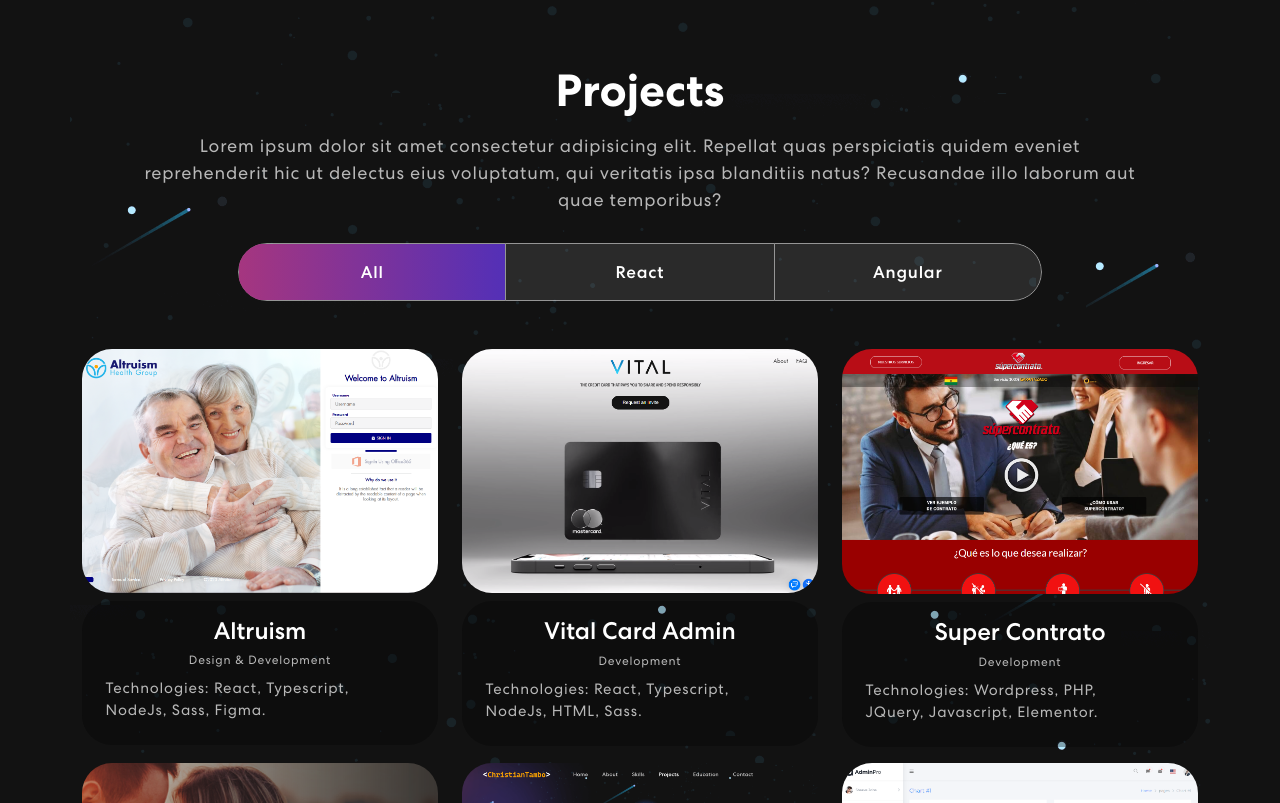
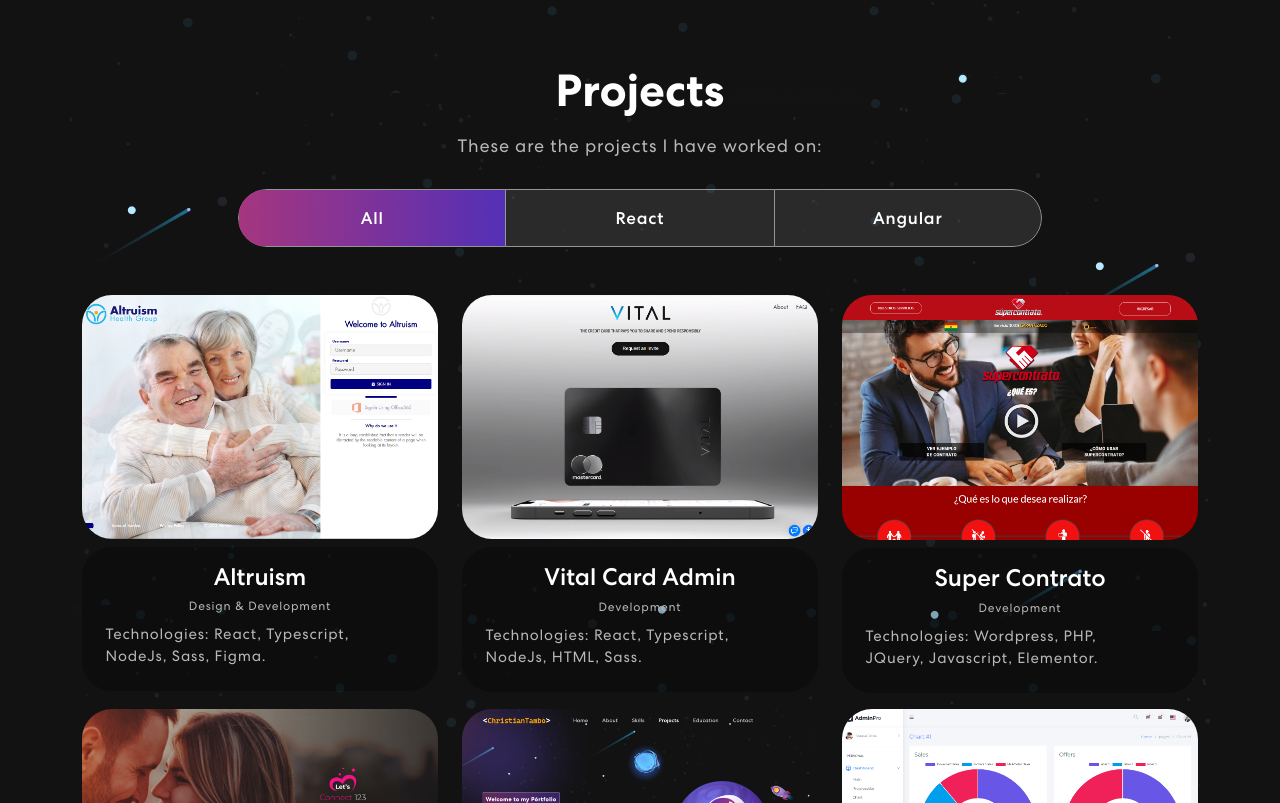
Before and after one commit to ChristianTC/portfolio, a React (Vite) app: page / in a window 1280 px wide. Shown: the part 1797-2600 px from the top of the page. Built offline with nearby package versions, Linux system fonts and the light colour scheme.

Commit message:
add projects description

```diff
--- a/src/components/Projects.tsx
+++ b/src/components/Projects.tsx
@@ -111,7 +111,7 @@
       <Row>
         <Col>
           <h2>Projects</h2>
-          <p>Lorem ipsum dolor sit amet consectetur adipisicing elit. Repellat quas perspiciatis quidem eveniet reprehenderit hic ut delectus eius voluptatum, qui veritatis ipsa blanditiis natus? Recusandae illo laborum aut quae temporibus?</p>
+          <p>These are the projects I have worked on:</p>
           <Tab.Container id="projects-tabs" defaultActiveKey="first">
             <Nav variant="pills" className="nav-pills mb-5 justify-content-center align-items-center" id="pills-tab">
               <Nav.Item>
```
